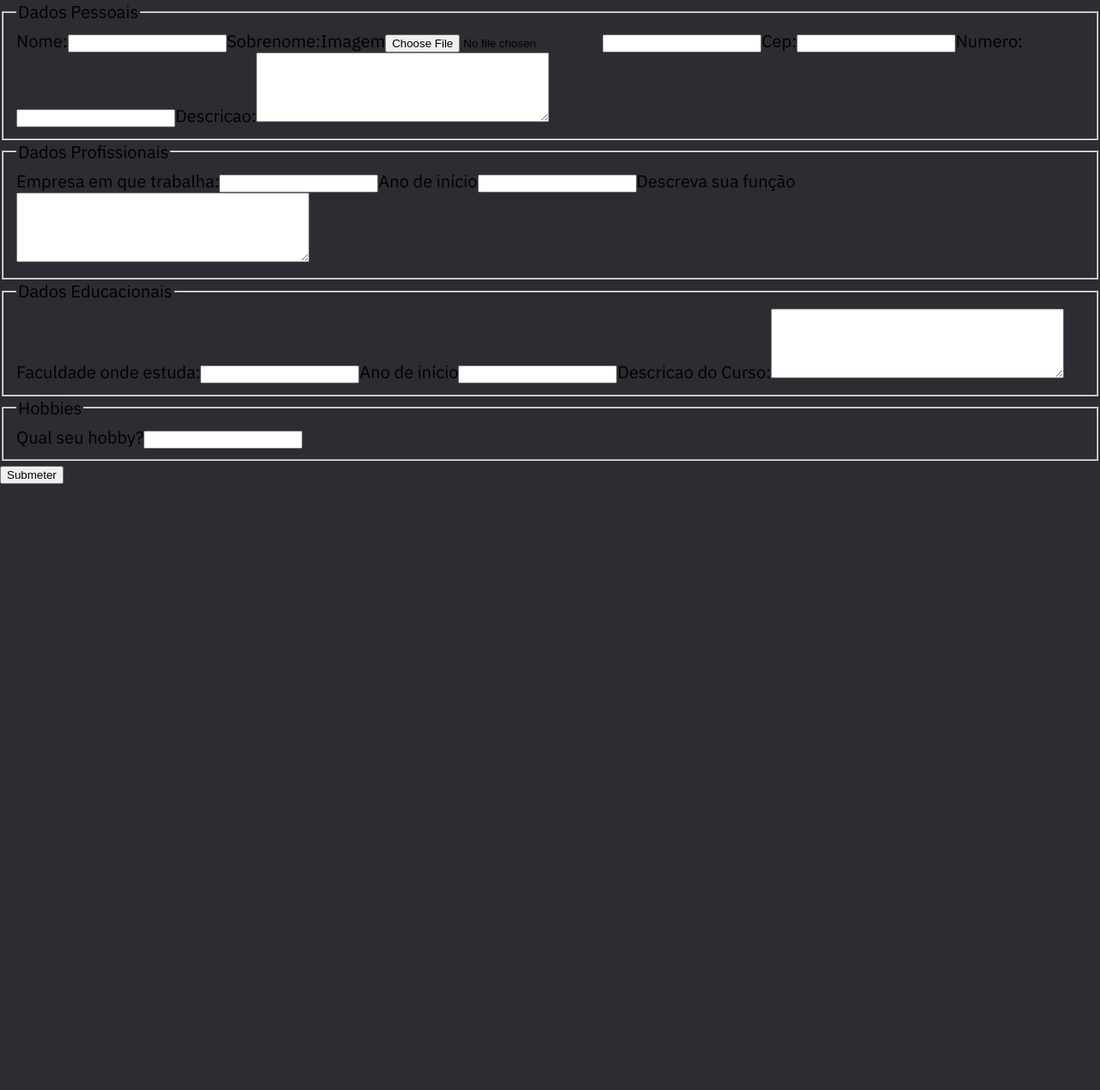
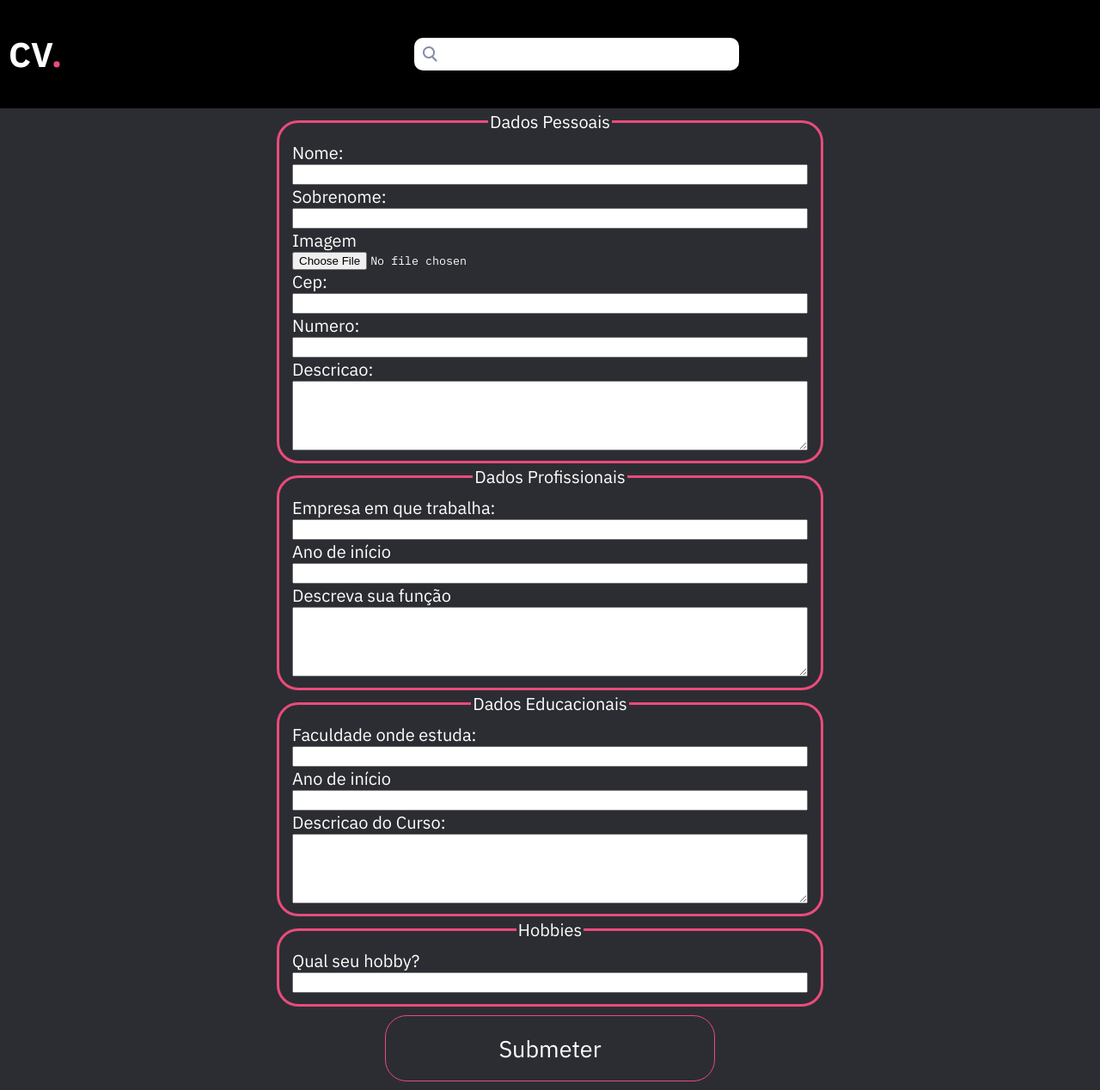
Before and after one commit to cliomaas/site-pessoal, a React (Create React App) app: page /cadastro in a window 1280 px wide. Shown: the whole page at 86% size. Before the commit the page ends 800 px from the top, so only its background shows below. Built offline with nearby package versions, Linux system fonts and the light colour scheme.

Commit message:
segunda parte do projeto - ajustando erro

```diff
--- a/src/components/Header/Header.css
+++ b/src/components/Header/Header.css
@@ -1,6 +1,6 @@
 .header{
     background-color: black;
-    width: 100vw;
+    max-width: 100vw;
     display: flex;
     justify-content: space-between;
     align-items: center;
--- a/src/components/Header/Header.js
+++ b/src/components/Header/Header.js
@@ -1,16 +1,54 @@
 import { Component } from "react";
+import { useNavigate } from 'react-router';
 import "./Header.css"
 
-class Header extends Component {
-    render() {
-        return (
-            <div className="header">
-                <h1>CV<span style={{ color: "rgb(234, 75, 123)" }}>.</span></h1>
-                <input className="search" type="text"></input>
-                <div></div>
-            </div>
-        )
+
+export default function Header() {
+    const getNewUser = JSON.parse(localStorage.getItem("usuario"))
+    const navigate = useNavigate();
+    const handleKeyDown = (e) => {
+        if (e.key === 'Enter') {
+            handleSubmit();
+        }
     }
+    const handleSubmit = () => {
+        const input = document.getElementById("search")
+        console.log(input)
+        if (input.value.includes(getNewUser.nome)) {
+            navigate('/sobre')
+        } else {
+            alert("Usuário não encontrado")
+        }
+    }
+
+    return (
+        <div className="header">
+            <h1>CV<span style={{ color: "rgb(234, 75, 123)" }}>.</span></h1>
+            <input className="search" id="search" onKeyDown={handleKeyDown} type=" text"></input>
+            <div></div>
+        </div>
+    )
 }
 
-export default Header;
+// class Header extends Component {
+//     getNewUser = JSON.parse(localStorage.getItem("usuario"))
+//     navigate = useNavigate();
+//     handleSubmit() {
+//         let input = document.getElementsByClassName("search").value
+//         if (input.includes(this.getNewUser.nome)) {
+//             console.log("oi")
+//         }
+//     }
+
+//     render() {
+//         return (
+//             <div className="header">
+//                 <h1>CV<span style={{ color: "rgb(234, 75, 123)" }}>.</span></h1>
+//                 <input className="search" onSubmit={this.handleSubmit} type="text"></input>
+//                 <div></div>
+//             </div>
+//         )
+//     }
+// }
+
+// export default Header;
--- a/src/components/SobreMim/SobreMim.module.css
+++ b/src/components/SobreMim/SobreMim.module.css
@@ -26,6 +26,17 @@
     composes:avatar;
     max-width: 50vw;
 
+}
+
+.nome{
+    text-transform: capitalize;
+}
+
+.imgAvatar{
+object-fit: cover;
+    width: 300px;
+    height: 300px;
+    border-radius: 50%;
 }
 
 .descriptionText{
--- a/src/components/SobreMim/SobreMimDescricao.js
+++ b/src/components/SobreMim/SobreMimDescricao.js
@@ -11,8 +11,8 @@ export function SobreMimDescricao() {
         <div >
             <div className={styles.content}>
                 <div className={styles.avatar}>
-                    <h1>{getNewUser.nome} <span style={{ color: '#EA4B7B' }}> {getNewUser.sobrenome}</span></h1>
-                    <img src={imagem} />
+                    <h1 className={styles.nome}>{getNewUser.nome} <span style={{ color: '#EA4B7B' }}> {getNewUser.sobrenome}</span></h1>
+                    <img src={imagem} className={styles.imgAvatar} />
                 </div>
                 <div className={styles.description}>
                     <div>
--- a/src/pages/Cadastro/CadastroDadosPessoais.js
+++ b/src/pages/Cadastro/CadastroDadosPessoais.js
@@ -1,8 +1,9 @@
 import React, { useEffect, useState } from "react";
 import { useFormik } from "formik";
 import * as yup from "yup";
-import { useUser } from "../../hooks/useUser";
-import { useNavigate, useParams } from 'react-router';
+import './index.css'
+import { useNavigate } from 'react-router';
+import Header from "../../components/Header/Header";
 
 const imageMimeType = /image\/(png|jpg|jpeg)/i;
 
@@ -28,6 +29,14 @@ export default function CadastroDadosPessoais() {
         },
         validationSchema: yup.object().shape({
             nome: yup.string().required(),
+            sobrenome: yup.string().required(),
+            cep: yup.string().matches(/[0-9]{8}/),
+            numero: yup.number().required(),
+            empresas: yup.string().required(),
+            data: yup.string().matches(/[0-9]{4}/),
+            faculdade: yup.string().required(),
+            anoCurso: yup.string().matches(/[0-9]{4}/),
+            hobby: yup.string().required()
         }),
         onSubmit: (values) => {
             const newUser = {
@@ -73,55 +82,64 @@ export default function CadastroDadosPessoais() {
     }, [file]);
 
     return (
-        <div>
+        <>
+            <Header />
+            <div className="container-cadastro">
                 <form onSubmit={formik.handleSubmit} noValidate>
-                <fieldset>
+                    <fieldset className="form-fieldset">
                         <legend>Dados Pessoais</legend>
-                    <div>
                         <label htmlFor="nome">Nome:</label>
                         <input type="text" name="nome" onChange={formik.handleChange} value={formik.values.nome} required />
                         <label htmlFor="sobrenome">Sobrenome:</label>
+                        <input type="text" name="sobrenome" onChange={formik.handleChange} value={formik.values.sobrenome} />
                         <label htmlFor="imagem">Imagem</label>
                         <input type="file" name="imagem" onChange={changeHandler} id="bannerImage" />
-                        <input type="text" name="sobrenome" onChange={formik.handleChange} value={formik.values.sobrenome} required />
                         <label htmlFor="cep">Cep:</label>
                         <input type="text" name="cep" onChange={formik.handleChange} value={formik.values.cep} required />
+                        {formik.errors.cep && (
+                            <p className="error-message">Digite o cep sem traços nem pontos, com apenas 8 números!</p>
+                        )}
                         <label htmlFor="numero">Numero:</label>
                         <input type="number" name="numero" required onChange={formik.handleChange} value={formik.values.numero} />
                         <label htmlFor="descricao">Descricao:</label>
-                        <textarea name="descricao" cols="40" rows="5" onChange={formik.handleChange} value={formik.values.descricao} required></textarea>
-                    </div>
-                    {formik.errors.nome && (
-                        <div>
-                            <p>Digite a informacao!</p>
-                        </div>
-                    )}
+                        <textarea name="descricao" cols="40" rows="5" onChange={formik.handleChange} value={formik.values.descricao}></textarea>
                     </fieldset>
-                <fieldset>
+                    <fieldset className="form-fieldset">
                         <legend>Dados Profissionais</legend>
                         <label htmlFor="empresas">Empresa em que trabalha:</label>
                         <input className="experiencia" type="text" name="empresas" onChange={formik.handleChange} value={formik.values.empresas} required />
                         <label htmlFor="data">Ano de início</label>
                         <input type="number" name="data" onChange={formik.handleChange} value={formik.values.data} required />
+                        {formik.errors.data && (
+                            <p className="error-message">O ano deve ter apenas 4 números.</p>
+                        )}
                         <label type="text" htmlFor="descricaoExperiencia" >Descreva sua função</label>
                         <textarea name="descricaoExperiencia" cols="40" rows="5" onChange={formik.handleChange} value={formik.values.descricaoExperiencia} required></textarea>
                     </fieldset>
-                <fieldset>
+                    <fieldset className="form-fieldset">
                         <legend>Dados Educacionais</legend>
                         <label htmlFor="faculdade">Faculdade onde estuda:</label>
                         <input type="text" name="faculdade" onChange={formik.handleChange} value={formik.values.faculdade} required />
                         <label htmlFor="anoCurso">Ano de início</label>
                         <input type="number" name="anoCurso" onChange={formik.handleChange} value={formik.values.anoCurso} required />
+                        {formik.errors.anoCurso && (
+                            <p className="error-message">O ano deve ter apenas 4 números.</p>
+                        )}
                         <label htmlFor="descricaoCurso">Descricao do Curso:</label>
                         <textarea name="descricaoCurso" cols="40" rows="5" onChange={formik.handleChange} value={formik.values.descricaoCurso} required></textarea>
                     </fieldset>
-                <fieldset>
+                    <fieldset className="form-fieldset">
                         <legend>Hobbies</legend>
                         <label htmlFor="hobby">Qual seu hobby?</label>
                         <input type="text" name="hobby" onChange={formik.handleChange} value={formik.values.hobby} />
                     </fieldset>
-                <button type="submit">Submeter</button>
+                    <div className="botaoDiv">
+                        <button className="botao-cadastro" type="submit">Submeter</button></div>
+                    {formik.errors.nome, formik.errors.numero, formik.errors.empresas, formik.errors.faculdade, formik.errors.hobby && (
+                        <p className="error-message">Não deixe a informação em branco.</p>
+                    )}
                 </form>
             </div>
+        </>
     );
 }
--- /dev/null
+++ b/src/pages/Cadastro/index.css
@@ -0,0 +1,72 @@
+
+.form-fieldset{
+    display: flex;
+    flex-direction: column;
+    border: 3px solid #EA4B7B;
+    border-radius: 25px;
+
+}
+
+.botao-cadastro{
+    background-color: transparent;
+    border: rgb(234, 75, 123) solid 1px;
+    color: white;
+    padding: 20px;
+    font-weight: lighter;
+    font-size: 27px;
+    font-family: 'IBM Plex Sans', sans-serif;
+    cursor: pointer;
+    min-width: 30vw;
+    margin: 10px auto;
+    border-radius: 25px;
+
+}
+
+.botaoDiv{
+    display: flex;
+    justify-content: center;
+}
+
+.botao-cadastro:hover, .botao-cadastro:active{
+    background-color: rgb(234, 75, 123);
+}
+
+.error-message{
+    background-color: rgba(255, 0, 0, 0.646);
+    border: 3px solid white;
+    border-radius: 3px;
+    width: 30vw;
+    padding: 10px;
+    text-align: center;
+    margin: 10px auto;
+}
+label, fieldset, legend, p{
+    color: white;
+}
+
+input{
+        font-family: 'IBM Plex Mono', monospace;
+}
+
+legend {
+    padding: 2px;
+    margin: 0 auto;
+}
+
+form{
+    width: 50vw;
+}
+.container-cadastro{
+    display: flex;
+    height: 100vh;
+    justify-content: center
+}
+
+@media screen and (max-width: 800px){
+    form{
+        width: 100vw;
+    }
+    .error-message{
+        width: 100vw;
+    }
+}
```
Also changed, not shown: src/components/Formacao/Timeline.js (+1 -34 lines). Lines whose indentation alone changed are shown as unchanged.
